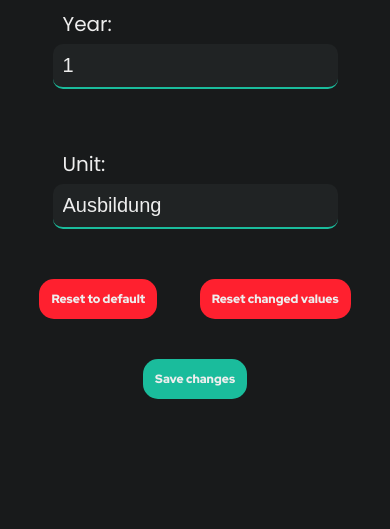
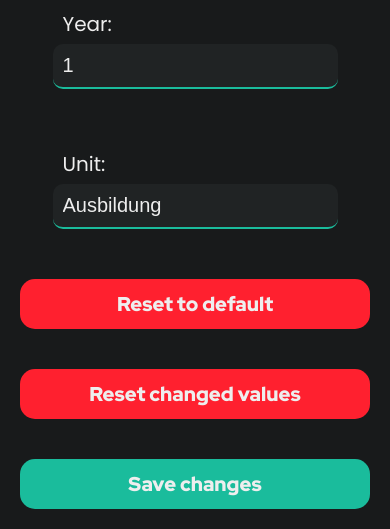
Before and after one commit to TheCoder777/Report-Booklet-Writer, a Flask app: page /settings in a window 390 px wide. Shown: the part 783-1312 px from the top of the page. Before the commit the page ends 1182 px from the top, so only its background shows below. Run offline with Flask 2, Linux system fonts and the light colour scheme; parts of the project's set-up code (start-up, migrations or seed data) failed here and were passed over.

Commit message:
fixed reset button display, added reset button to readme, cleaned some code

```diff
--- a/confighandler.py
+++ b/confighandler.py
@@ -41,6 +41,7 @@ def write_config(config):
         print(e, "problems occurred while trying to update config!\nThe file doesn't exist!")
     except:
         print(Error_msg.UNKNOWN_ERR)
+
 
 def update_config(data):
     config = get_config()
--- a/pdfhandler.py
+++ b/pdfhandler.py
@@ -30,8 +30,10 @@ from reportlab.lib.pagesizes import A4
 from textwrap import wrap
 from colored import attr, fg
 
+
 TMP_PATH = "./tmp/"
 TEMPLATE_PATH = "Berichtsheft_template.pdf"
+
 
 # colors
 RESET = attr("reset")
--- a/static/styles/general.css
+++ b/static/styles/general.css
@@ -4,6 +4,8 @@
     --heading-font: 'Red Hat Display', sans-serif;
     --text-font: 'Poppins', sans-serif;
     --monospace-font: 'Inconsolata', monospace;
+    --button-font-size: 1.5rem;
+    --button-font-size-mobile: 2rem;
     --text-color: #eee;
     --text-color-inv: #111;
     --background-color: #181a1b;
--- a/static/styles/settings.css
+++ b/static/styles/settings.css
@@ -10,34 +10,40 @@
 }
 
 .button {
+    font-size: var(--button-font-size);
     border: 0.2rem solid rgba(255, 255, 255, 0);
-    font-size: 1.2rem;
     margin: 2rem;
     padding: 1rem;
 }
 
 .button:hover {
+    font-size: var(--button-font-size);
     background-color: var(--lighter-background);
     border: 0.2rem solid var(--accent-color);
-    font-size: 1.2rem;
     margin: 2rem;
     padding: 1rem;
 }
 
 .secondary_button {
+    font-size: var(--button-font-size);
     background-color: var(--warning-color);
     border: 0.2rem solid rgba(255, 255, 255, 0);
-    font-size: 1.2rem;
     margin: 2rem;
     padding: 1rem;
 }
 
 .secondary_button:hover {
+    font-size: var(--button-font-size);
     background-color: var(--lighter-background);
     border: 0.2rem solid var(--warning-color);
-    font-size: 1.2rem;
     margin: 2rem;
     padding: 1rem;
+}
+
+.buttons {
+    display: flex;
+    flex-flow: row;
+    justify-content: center;
 }
 
 @media only screen and (max-width: 768px) {
@@ -56,5 +62,21 @@
     .form_wrapper {
       flex-flow: column;
       width: 90%;
-  }
+    }
+
+    .buttons {
+        display: flex;
+        flex-flow: column;
+    }
+
+    .button {
+        font-size: var(--button-font-size-mobile);
+        width: -webkit-fill-available;
+    }
+
+    .secondary_button {
+        font-size: var(--button-font-size-mobile);
+        width: -webkit-fill-available;
+    }
+
 }
--- a/templates/edit.html
+++ b/templates/edit.html
@@ -3,8 +3,8 @@
     <head>
         <meta charset="utf-8">
         <meta name="viewport" content="width=device-width, initial-scale=1">
-        <link rel= "stylesheet" type= "text/css" href= "{{ url_for('static', filename='styles/general.css') }}">
-        <link rel= "stylesheet" type= "text/css" href= "{{ url_for('static', filename='styles/edit.css') }}">
+        <link rel="stylesheet" type= "text/css" href= "{{ url_for('static', filename='styles/general.css') }}">
+        <link rel="stylesheet" type= "text/css" href= "{{ url_for('static', filename='styles/edit.css') }}">
         <link rel="shortcut icon" href="{{ url_for('static', filename='favicon.ico') }}">
         <title>Edit Berichtsheft</title>
     </head>
--- a/templates/index.html
+++ b/templates/index.html
@@ -3,8 +3,8 @@
     <head>
         <meta charset="utf-8">
         <meta name="viewport" content="width=device-width, initial-scale=1">
-        <link rel= "stylesheet" type= "text/css" href= "{{ url_for('static', filename='styles/general.css') }}">
-        <link rel= "stylesheet" type= "text/css" href= "{{ url_for('static', filename='styles/index.css') }}">
+        <link rel="stylesheet" type= "text/css" href= "{{ url_for('static', filename='styles/general.css') }}">
+        <link rel="stylesheet" type= "text/css" href= "{{ url_for('static', filename='styles/index.css') }}">
         <link rel="shortcut icon" href="{{ url_for('static', filename='favicon.ico') }}">
         <title>Berichtsheft Auto Writer</title>
     </head>
```
Also changed, not shown: readme.md.
